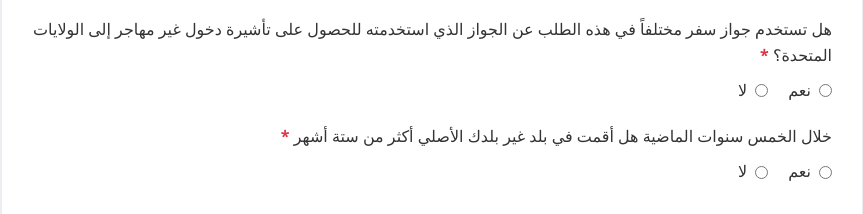
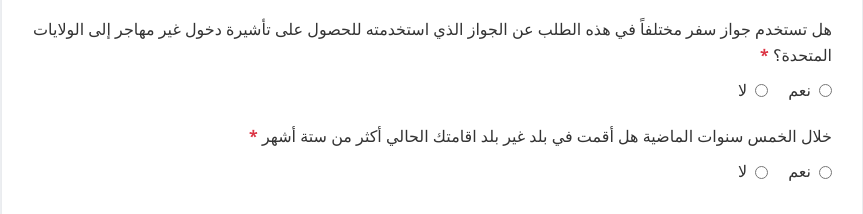
Before and after one commit to nayernfs-ui/Canada-Tourism-Visa, a website: page index.html in a window 1280 px wide. Shown: the part 1141-1355 px from the top of the page, without its empty margins (208-1071 px from the left). Drawn offline with Linux system fonts and the light colour scheme.

Commit message:
Update travel history question wording to current residence

```diff
--- a/index.html
+++ b/index.html
@@ -177,7 +177,7 @@
           </div>
 
           <div class="question-group">
-            <label>خلال الخمس سنوات الماضية هل أقمت في بلد غير بلدك الأصلي أكثر من ستة أشهر <span class="required">*</span></label>
+            <label>خلال الخمس سنوات الماضية هل أقمت في بلد غير بلد اقامتك الحالي أكثر من ستة أشهر <span class="required">*</span></label>
             <div class="radio-group">
               <label class="radio-label">
                 <input type="radio" name="stayOutsideOriginCountry" value="نعم" required onchange="toggleStayFields()" />
```
Also changed, not shown: 2 other files.
